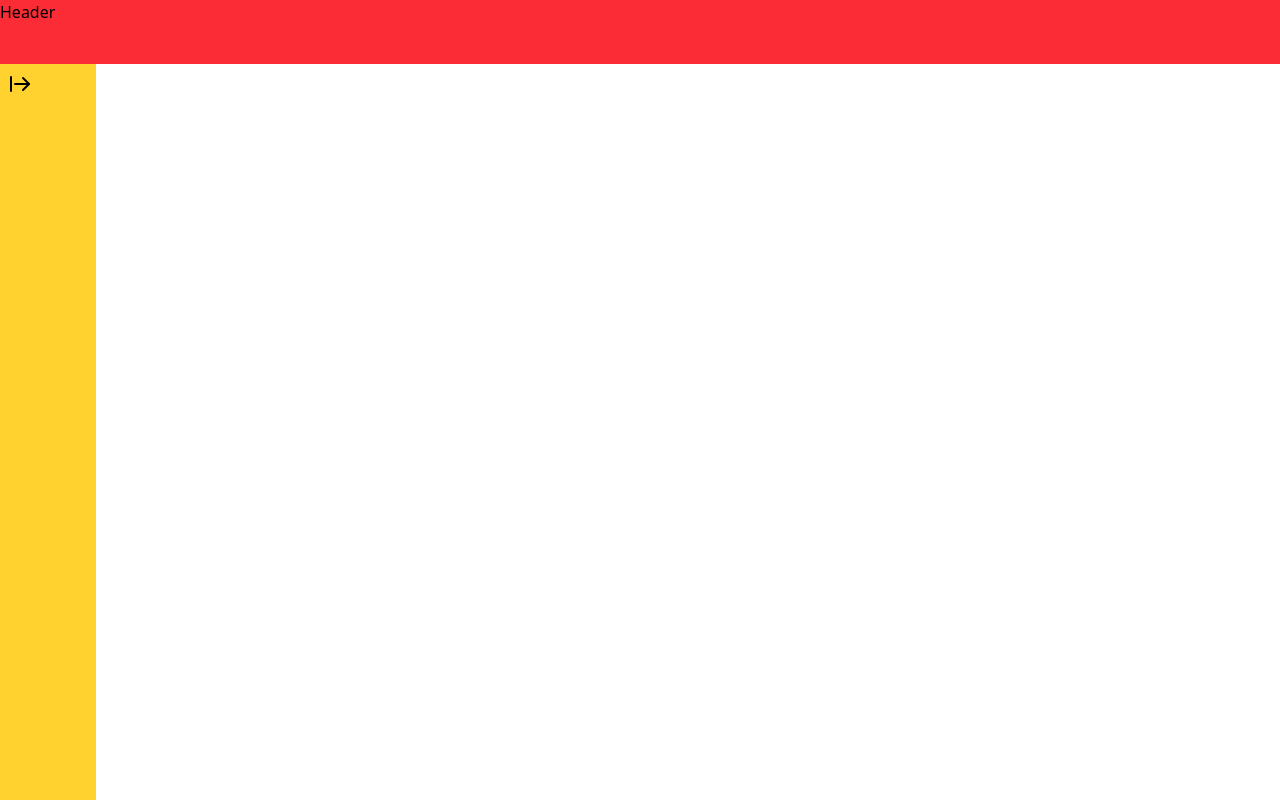
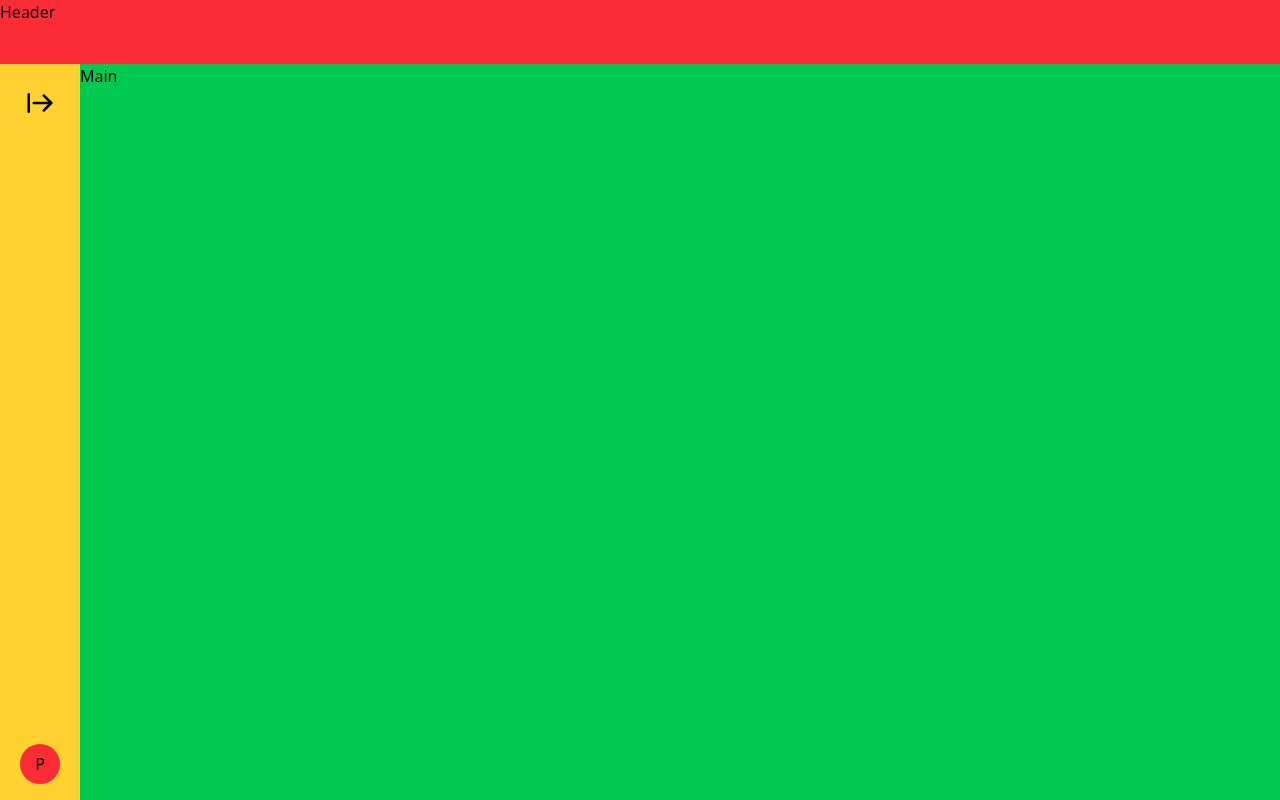
Before and after one commit to kareemx17/Sheltr, a Next.js app: page / in a window 1280 px wide. Built offline with nearby package versions, Linux system fonts and the light colour scheme.

Commit message:
initial layout

```diff
--- a/app/layout.jsx
+++ b/app/layout.jsx
@@ -14,8 +14,8 @@ const geistMono = Geist_Mono({
 });
 
 export const metadata = {
-  title: "Create Next App",
-  description: "Generated by create next app",
+  title: "Sheltr",
+  description: "Sheltr - disaster prevention app where seconds matter!",
 };
 
 export default function RootLayout({ children }) {
@@ -25,8 +25,10 @@ export default function RootLayout({ children }) {
         className={`${geistSans.variable} ${geistMono.variable} antialiased`}
       >
         <Header />
-        <Sidebar />
-        {children}
+        <div className="flex">
+          <Sidebar />
+          {children}
+        </div>
       </body>
     </html>
   );
--- a/app/page.jsx
+++ b/app/page.jsx
@@ -2,6 +2,8 @@ import Image from "next/image";
 
 export default function Home() {
   return (
-    <div></div>
+    <div className="flex flex-grow bg-green-500">
+      Main
+    </div>
   );
 }
--- /dev/null
+++ b/components/ProfileCircle.jsx
@@ -0,0 +1,9 @@
+const ProfileCircle = () => {
+    return (
+        <div className="w-10 h-10 rounded-full bg-red-500 flex items-center justify-center">
+            P
+        </div>
+    );
+}
+
+export default ProfileCircle;
--- a/components/Sidebar.jsx
+++ b/components/Sidebar.jsx
@@ -1,6 +1,7 @@
 "use client";
 import { useState } from "react";
 import { ArrowRightFromLine } from "lucide-react";
+import ProfileCircle from "./ProfileCircle";
 
 const Sidebar = () => {
   const [sidebarExpanded, setSidebarExpanded] = useState(false);
@@ -11,13 +12,19 @@ const Sidebar = () => {
 
   return (
     <div
-      className={`flex flex-col transition-all duration-300 h-[calc(100vh-64px)] bg-amber-300 ${
-        sidebarExpanded ? "w-64" : "w-24"
+      className={`flex flex-col items-center transition-all duration-300 h-[calc(100vh-64px)] bg-amber-300 ${
+        sidebarExpanded ? "w-64" : "w-20"
       }`}
     >
-      <button onClick={toggleSidebar} className="p-2">
-        <ArrowRightFromLine />
+      <button onClick={toggleSidebar} className="p-2 mt-4">
+        <ArrowRightFromLine size={30} />
       </button>
+
+      <div className="flex-grow"></div>
+
+      <div className="mb-4">
+        <ProfileCircle />
+      </div>
     </div>
   );
 };
```
